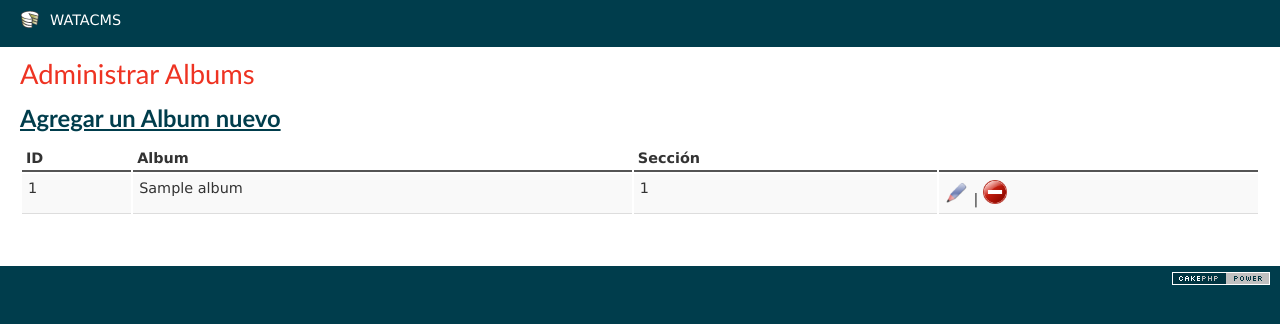
After one commit to ismaelgonzalez/watacms-cake, a CakePHP app: the page made by app/View/Album/index.ctp in a window 1280 px wide. The commit adds this page. Shown: the top 324 px of the page. Run offline with PHP 8.4 and a stand-in for CakePHP, Linux system fonts and the light colour scheme; the template is opened without the code that fills it: most values are stand-ins (such as "Sample title", 1, 10 or a date in 2020); some libraries are stand-ins or nearby versions.

Commit message:
album model, controller and index view

```diff
--- /dev/null
+++ b/app/View/Album/index.ctp
@@ -0,0 +1,46 @@
+<h2>Administrar Albums</h2>
+
+<h3><a href="/album/add">Agregar un Album nuevo</a></h3>
+
+<table class="">
+    <tr>
+        <th>ID</th>
+        <th>Album</th>
+        <th>Secci&oacute;n</th>
+        <th>&nbsp;</th>
+    </tr>
+    <?php foreach ($albums as $album) { ?>
+    <tr>
+        <td>
+            <?php echo $album['Album']['id']; ?>
+        </td>
+        <td>
+            <?php echo $album['Album']['name']; ?>
+        </td>
+        <td>
+            <?php echo $album['Album']['section_id']; ?>
+        </td>
+        <td>
+            <a href="/album/edit/<?php echo $album['Album']['id']; ?>"><img src="/img/edit.png" alt="Editar" height="24px" ></a> |
+            <img class="img_button" src="/img/delete.png" alt="Borrar" height="24px" onclick="borrar(<?php echo $album['Album']['id']; ?>)">
+        </td>
+    </tr>
+    <?php } ?>
+</table>
+
+<?php echo $this->Paginator->numbers(); ?>
+
+
+<script type="text/javascript">
+    $(document).ready(function() {
+
+    });
+
+    function borrar(album_id) {
+        var choice = confirm("¿Estas seguro que quieres borrar este album?");
+
+        if (choice) {
+            window.open('/album/delete/'+album_id, '_parent');
+        }
+    }
+</script>
--- a/app/View/Pages/home.ctp
+++ b/app/View/Pages/home.ctp
@@ -1,6 +1,6 @@
 <ul>
 	<li>
-		Album
+		<a href="/album">Album</a>
 	</li>
 	<li>
 		Article
```
Also changed, not shown: app/Controller/AlbumController.php (added, +22 -0 lines), app/Model/Album.php (added, +15 -0 lines).
